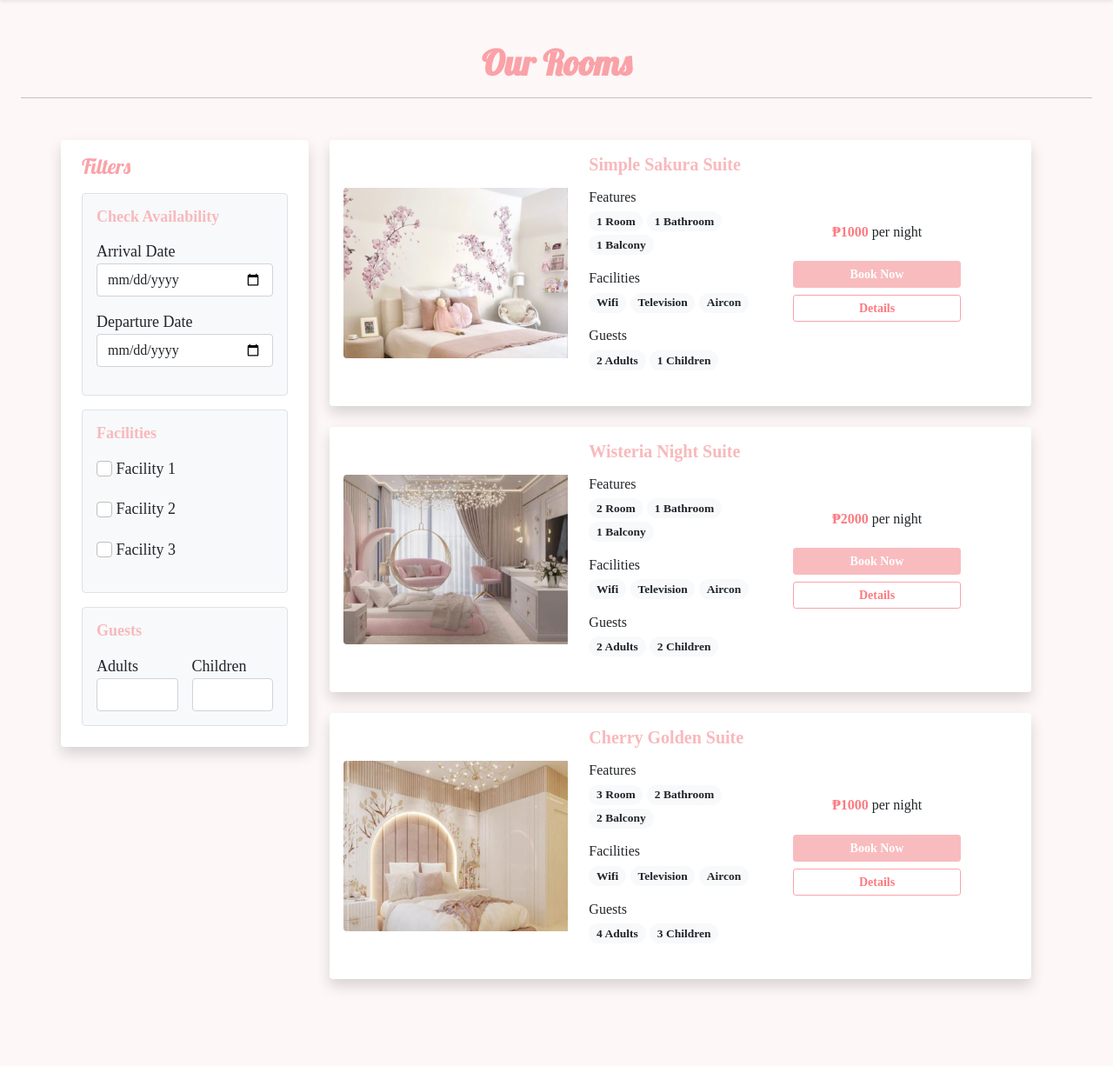
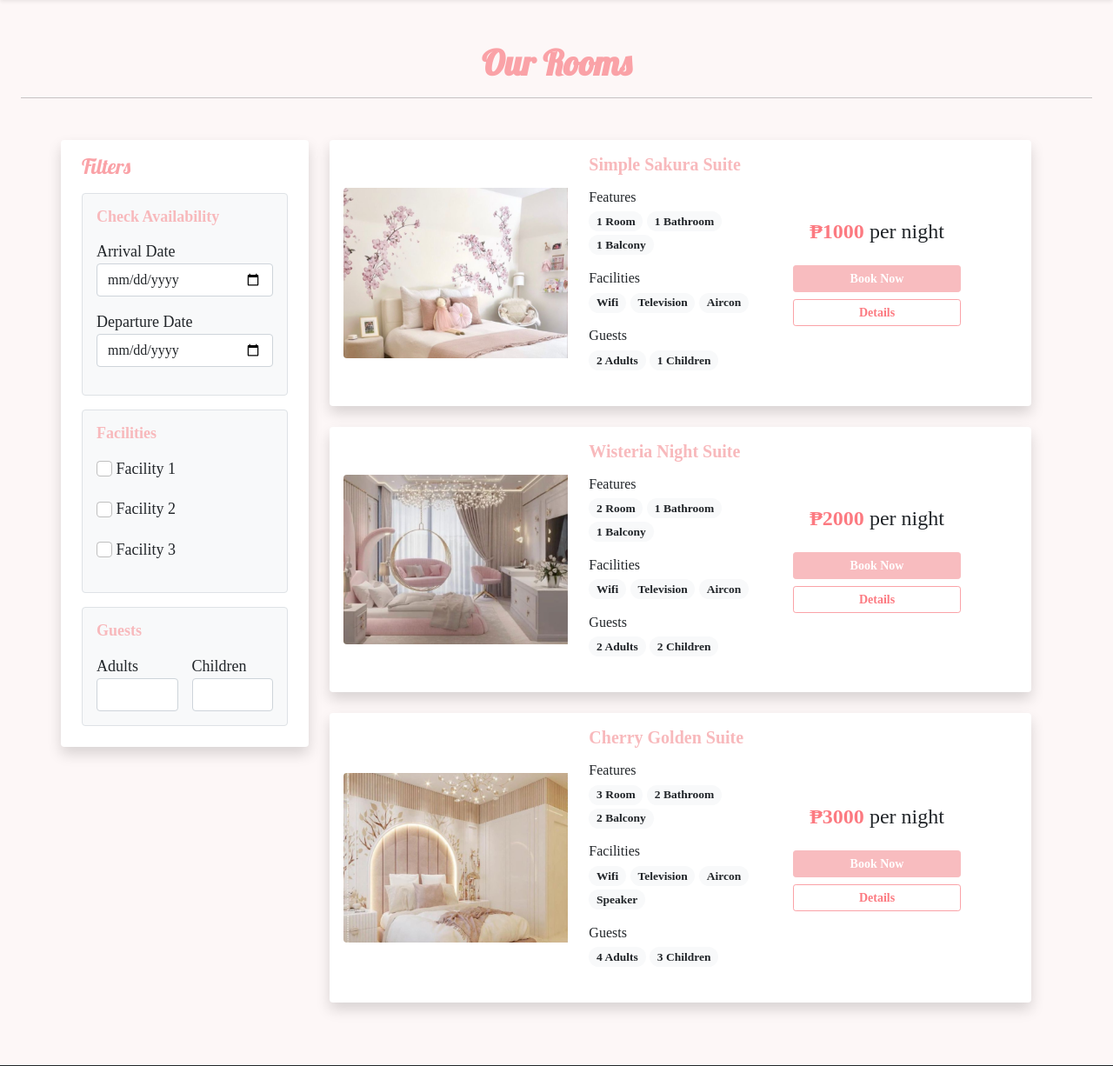
Before and after one commit to Ellesirkall/flower, a PHP site: page /rooms.php in a window 1280 px wide. Shown: the part 71-1297 px from the top of the page at 87% size. Run offline with PHP 8.4, Linux system fonts and the light colour scheme.

Commit message:
New changes

```diff
--- a/css/style.css
+++ b/css/style.css
@@ -8,10 +8,9 @@ body {
     font-family: 'Playfair Display', serif;
     font-size: 18px;
 }
-
-/*{
-    font-family: "Lobster", sans-serif;
-}*/
+.fw{
+    font-size: x-large;
+}
 .lobster-regular {
     font-family: "Lobster", sans-serif;
     font-weight: 100;
--- a/rooms.php
+++ b/rooms.php
@@ -121,7 +121,7 @@
                         </div>
                     </div>
                     <div class="col-md-3 text-center">
-                        <h6 class="mb-4"><span>₱1000</span> per night</h6>
+                        <h6 class="mb-4 fw"><span>₱1000</span> per night</h6>
                         <a href="#" class="btn btn-sm w-100 text-white custom-bg shadow-none mb-2">Book Now</a>
                         <a href="#" class="btn btn-sm w-100 btn-outline-dark shadow-none">Details</a>
                     </div>
@@ -169,7 +169,7 @@
                         </div>
                     </div>
                     <div class="col-md-3 text-center">
-                        <h6 class="mb-4"><span>₱2000</span> per night</h6>
+                        <h6 class="mb-4 fw"><span>₱2000</span> per night</h6>
                         <a href="#" class="btn btn-sm w-100 text-white custom-bg shadow-none mb-2">Book Now</a>
                         <a href="#" class="btn btn-sm w-100 btn-outline-dark shadow-none">Details</a>
                     </div>
@@ -205,6 +205,9 @@
                             <span class="badge rounded-pill bg-light text-dark text-wrap">
                                 Aircon
                             </span>
+                            <span class="badge rounded-pill bg-light text-dark text-wrap">
+                                Speaker
+                            </span>
                         </div>
                         <div class="guests mb-4">
                             <h6 class="mb-1">Guests</h6>
@@ -217,7 +220,7 @@
                         </div>
                     </div>
                     <div class="col-md-3 text-center">
-                        <h6 class="mb-4"><span>₱1000</span> per night</h6>
+                        <h6 class="mb-4 fw"><span>₱3000</span> per night</h6>
                         <a href="#" class="btn btn-sm w-100 text-white custom-bg shadow-none mb-2">Book Now</a>
                         <a href="#" class="btn btn-sm w-100 btn-outline-dark shadow-none">Details</a>
                     </div>
@@ -232,12 +235,6 @@
 </div>
 
 
-
-
-<br><br><br><br>
-<br><br><br><br>
-
-
 <!-- Footer -->
 
 <?php require('inc/footer.php'); ?>
```
